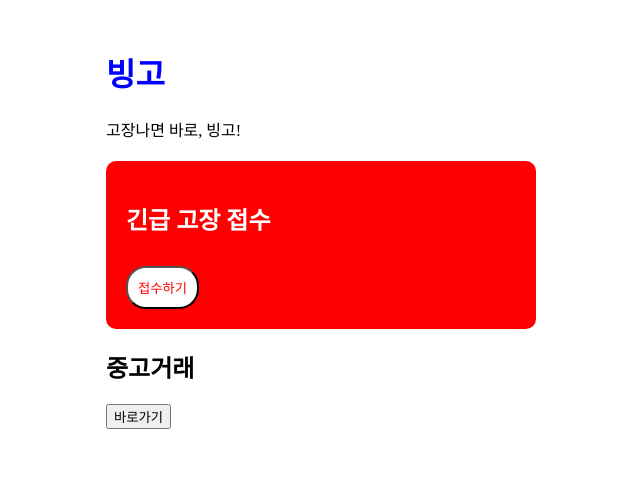
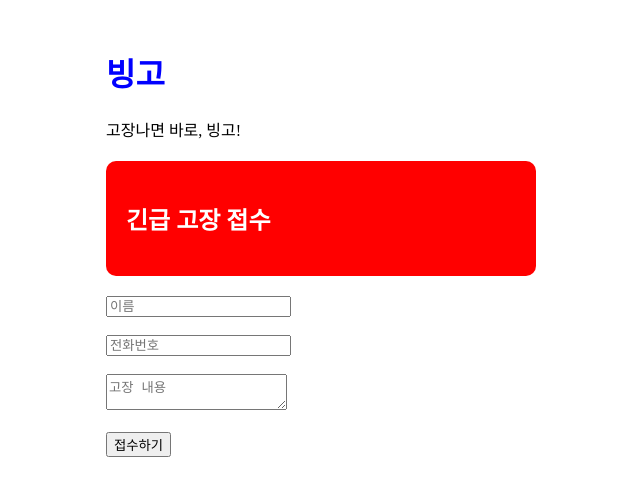
Before and after one commit to a01049395799-create/bingo-app, a Next.js app: page / in a window 1280 px wide. Shown: the top 496 px of the page, without its empty margins (319-959 px from the left). Built offline with nearby package versions, Linux system fonts and the light colour scheme.

Commit message:
Update page.tsx

```diff
--- a/app/page.tsx
+++ b/app/page.tsx
@@ -1,10 +1,43 @@
+"use client";
+
+import { useState } from "react";
+
 export default function Home() {
+  const [name, setName] = useState("");
+  const [phone, setPhone] = useState("");
+  const [description, setDescription] = useState("");
+
+  const submitRequest = async () => {
+    const res = await fetch(
+      "https://ijuxtimblcengcoltcxe.supabase.co/rest/v1/requests",
+      {
+        method: "POST",
+        headers: {
+          "Content-Type": "application/json",
+          apikey: "sb_publishable_S4AOBjTFbVE4FMXtjJWFdw_EO7S0ZV-",
+          Authorization: "Bearer sb_publishable_S4AOBjTFbVE4FMXtjJWFdw_EO7S0ZV-"
+        },
+        body: JSON.stringify({
+          name,
+          phone,
+          description
+        })
+      }
+    );
+
+    if (res.ok) {
+      alert("접수 완료!");
+      setName("");
+      setPhone("");
+      setDescription("");
+    } else {
+      alert("오류 발생");
+    }
+  };
+
   return (
     <main style={{ maxWidth: 430, margin: "0 auto", padding: 20 }}>
-
-      <h1 style={{ fontSize: 32, fontWeight: "bold", color: "blue" }}>
-        빙고
-      </h1>
+      <h1 style={{ fontSize: 32, color: "blue" }}>빙고</h1>
 
       <p>고장나면 바로, 빙고!</p>
 
@@ -16,22 +49,34 @@ export default function Home() {
         marginTop: 20
       }}>
         <h2>긴급 고장 접수</h2>
-        <button style={{
-          marginTop: 10,
-          padding: 10,
-          background: "white",
-          color: "red",
-          borderRadius: 20
-        }}>
+      </div>
+
+      <div style={{ marginTop: 20 }}>
+        <input
+          value={name}
+          placeholder="이름"
+          onChange={(e) => setName(e.target.value)}
+        />
+        <br /><br />
+
+        <input
+          value={phone}
+          placeholder="전화번호"
+          onChange={(e) => setPhone(e.target.value)}
+        />
+        <br /><br />
+
+        <textarea
+          value={description}
+          placeholder="고장 내용"
+          onChange={(e) => setDescription(e.target.value)}
+        />
+        <br /><br />
+
+        <button onClick={submitRequest}>
           접수하기
         </button>
       </div>
-
-      <div style={{ marginTop: 20 }}>
-        <h2>중고거래</h2>
-        <button>바로가기</button>
-      </div>
-
     </main>
   );
 }
```
